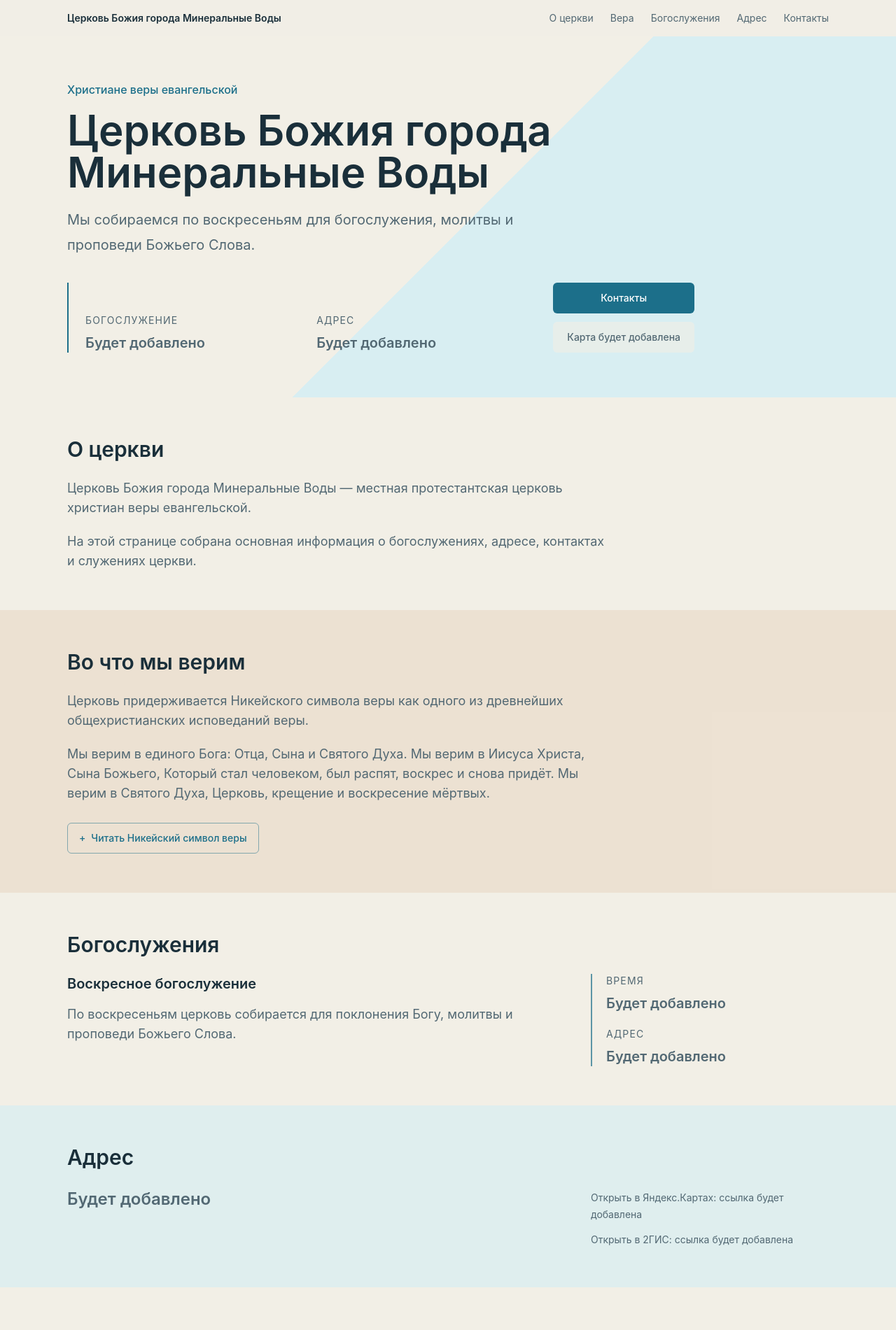
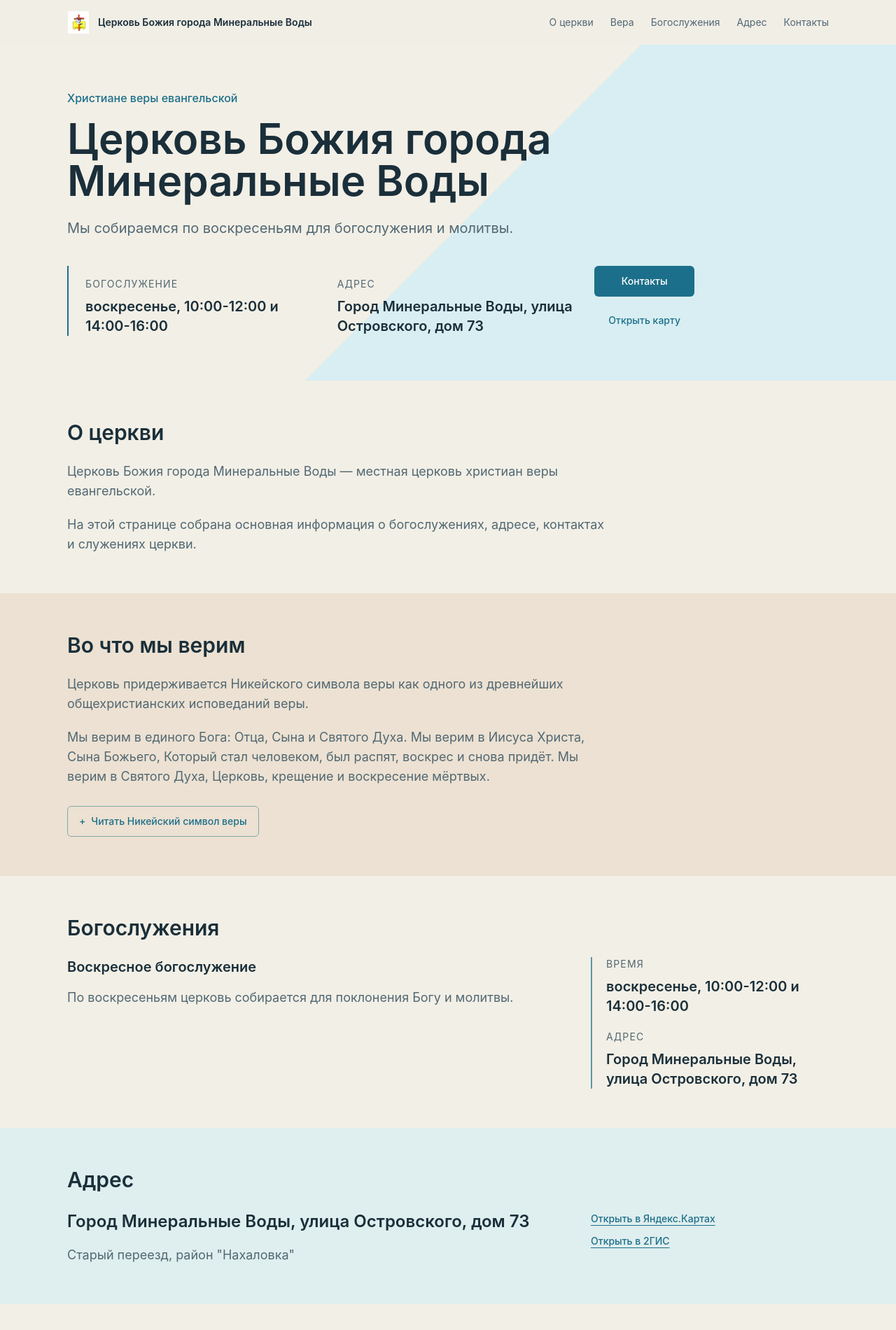
Before and after one commit to Grotekar/church-mv, a Next.js app: page / in a window 1280 px wide. Shown: the top 1901 px of the page at 70% size. Built offline with nearby package versions, Linux system fonts and the light colour scheme.

Commit message:
Заполнение реальными данными

```diff
--- a/content/church.ts
+++ b/content/church.ts
@@ -4,18 +4,18 @@ export const churchContent = {
   name: "Церковь Божия города Минеральные Воды",
   identity: "Христиане веры евангельской",
   // TODO: положить логотип в public/ и заменить путь, например /logo.svg. Если логотипа нет, оставить PLACEHOLDER.
-  logoSrc: "PLACEHOLDER: /logo.svg",
+  logoSrc: "/logo.png",
   logoAlt: "Логотип Церкви Божией города Минеральные Воды",
   heroText:
-    "Мы собираемся по воскресеньям для богослужения, молитвы и проповеди Божьего Слова.",
+    "Мы собираемся по воскресеньям для богослужения и молитвы.",
   seo: {
     title:
       "Церковь Божия города Минеральные Воды | Христиане веры евангельской",
     description:
-      "Церковь Божия города Минеральные Воды — христианская протестантская церковь. Богослужения, адрес, контакты и информация о служениях.",
+      "Церковь Божия города Минеральные Воды — христианская церковь. Богослужения, адрес, контакты и информация о служениях.",
   },
   about: [
-    "Церковь Божия города Минеральные Воды — местная протестантская церковь христиан веры евангельской.",
+    "Церковь Божия города Минеральные Воды — местная церковь христиан веры евангельской.",
     "На этой странице собрана основная информация о богослужениях, адресе, контактах и служениях церкви.",
   ],
   faith: {
@@ -40,26 +40,26 @@ export const churchContent = {
   service: {
     title: "Воскресное богослужение",
     // TODO: заменить на реальное и регулярно действующее время богослужения.
-    time: "PLACEHOLDER: воскресенье, 10:00",
+    time: "воскресенье, 10:00-12:00 и 14:00-16:00",
     description:
-      "По воскресеньям церковь собирается для поклонения Богу, молитвы и проповеди Божьего Слова.",
+      "По воскресеньям церковь собирается для поклонения Богу и молитвы.",
   },
   // TODO: добавить только реально существующие служения. Если служений для публикации нет, оставить массив пустым.
   ministries: [] as Array<{ title: string; description: string }>,
   address: {
     // TODO: заменить на точный публичный адрес места богослужения.
-    text: "PLACEHOLDER: укажите точный адрес",
+    text: "Город Минеральные Воды, улица Островского, дом 73",
     // TODO: заменить на реальный ориентир или оставить пустую строку, если ориентир не нужен.
-    note: "PLACEHOLDER: добавьте ориентир только если он помогает найти место встречи.",
+    note: "Старый переезд, район \"Нахаловка\"",
     // TODO: заменить ссылки на реальные страницы церкви или адреса в картах.
     mapLinks: [
       {
         label: "Открыть в Яндекс.Картах",
-        href: "https://yandex.ru/maps/?text=PLACEHOLDER",
+        href: "https://yandex.ru/maps/-/CTuUj0~7",
       },
       {
         label: "Открыть в 2ГИС",
-        href: "https://2gis.ru/search/PLACEHOLDER",
+        href: "https://go.2gis.com/0YWxt",
       },
     ],
   },
@@ -86,17 +86,17 @@ export const churchContent = {
       {
         label: "VK",
         // TODO: заменить на реальную ссылку VK, если страница используется.
-        href: "PLACEHOLDER: https://vk.com/...",
+        href: "https://vk.com/church_mv",
       },
     ],
   },
   donations: {
     description:
-      "Те, кто хочет поддержать служение церкви, могут сделать пожертвование.",
+      "Если у вас лежит на сердце оказать поддержку служениям церкви, то будем признательны вашему пожертвованию.",
     // TODO: заменить на реальную ссылку для пожертвований на мобильных устройствах.
-    link: "PLACEHOLDER: https://...",
+    link: "https://www.sberbank.com/sms/mybill?cs=1847753366852",
     // TODO: положить QR-код в public/ и заменить путь, например /donation-qr.png.
-    qrSrc: "PLACEHOLDER: /donation-qr.png",
+    qrSrc: "/donation-qr.png",
     qrAlt: "QR-код для пожертвований",
   },
   footerNote: "© Церковь Божия города Минеральные Воды",
```
Also changed, not shown: public/donation-qr.png (added), public/logo.png (added).
